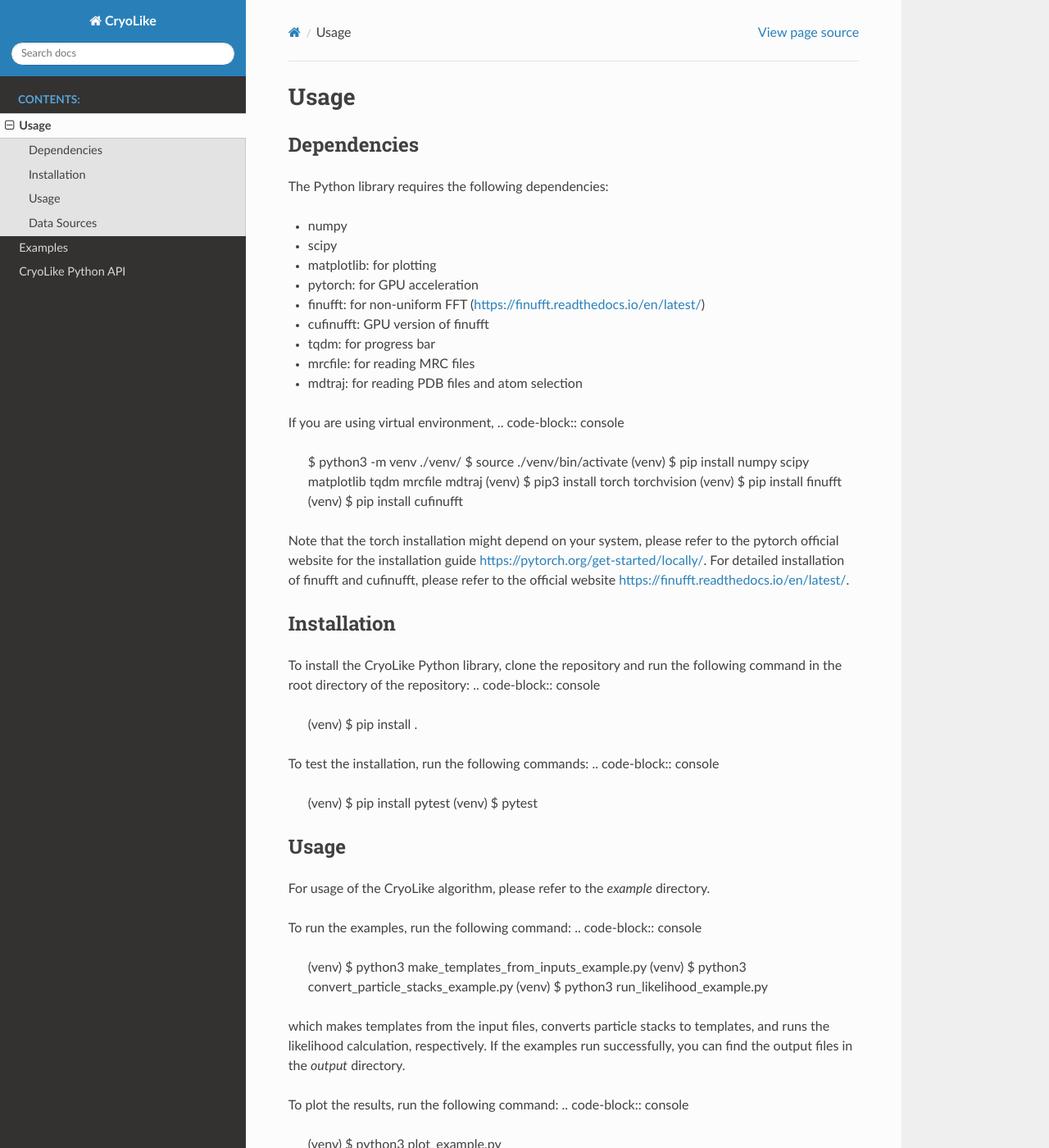
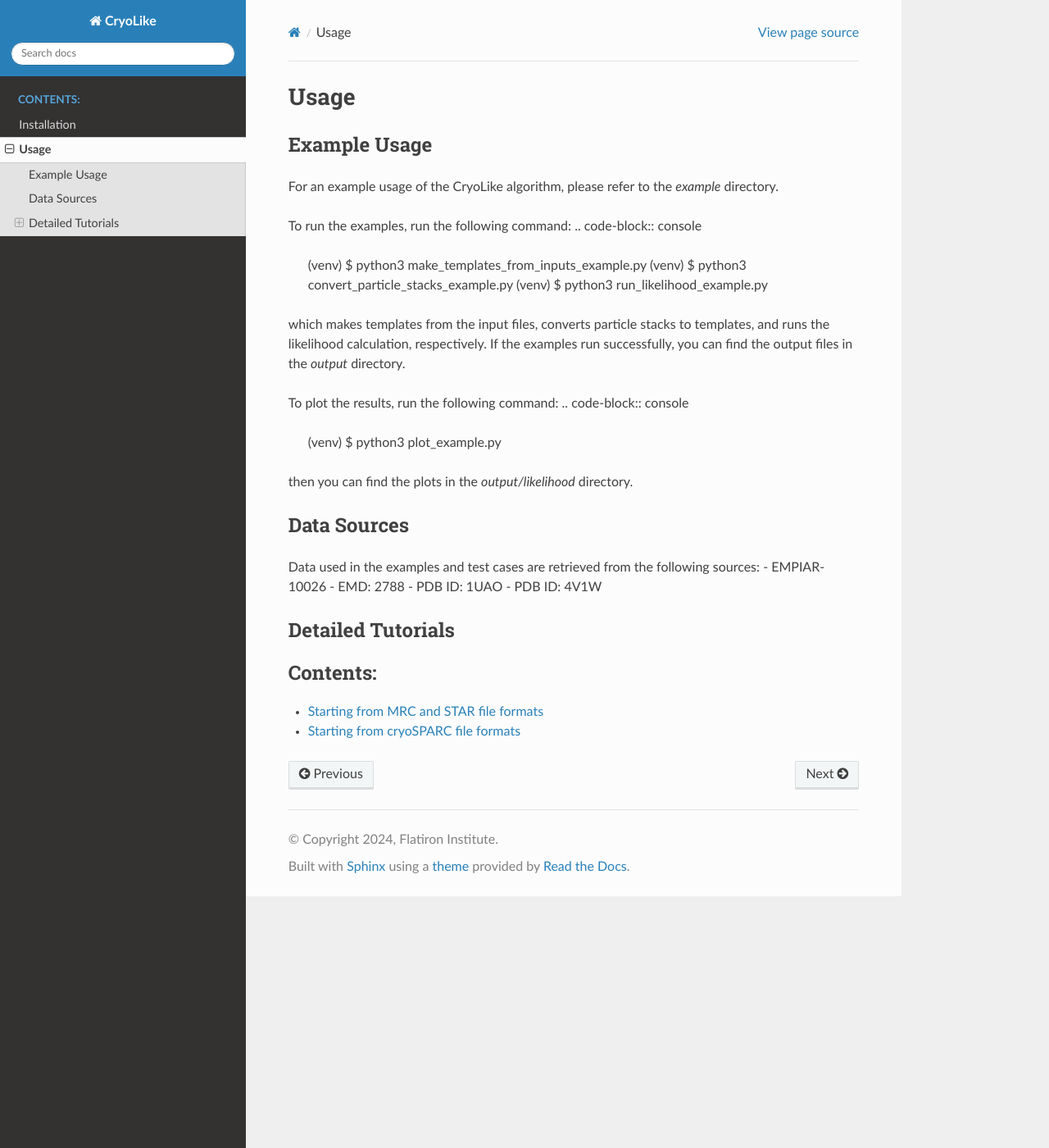
Before and after one commit to flatironinstitute/CryoLike, a Sphinx documentation site: the page built from docs/source/usage.rst, in a window 1280 px wide and 1400 px high. Shown: the whole window at 82% size. Built offline with Sphinx 7.4.7 and the Read the Docs theme 3.1.0, drawn with Linux system fonts in a browser that asks for light colours; pages that are not in the unit, such as notebooks, are missing from menus.

Commit message:
tutorial

```diff
--- /dev/null
+++ b/docs/source/tutorials/read_cryosparc_restack.rst
@@ -0,0 +1,3 @@
+
+
+.. what does restack mean? refer the CryoSPARC documentation--restack particles
--- a/docs/source/usage.rst
+++ b/docs/source/usage.rst
@@ -1,58 +1,12 @@
 Usage
 =====
 
-.. _dependencies:
-
-Dependencies
-------------
-
-The Python library requires the following dependencies:
-
-- numpy
-- scipy
-- matplotlib: for plotting
-- pytorch: for GPU acceleration
-- finufft: for non-uniform FFT (https://finufft.readthedocs.io/en/latest/)
-- cufinufft: GPU version of finufft
-- tqdm: for progress bar
-- mrcfile: for reading MRC files
-- mdtraj: for reading PDB files and atom selection
-
-If you are using virtual environment,
-.. code-block:: console
-
-   $ python3 -m venv ./venv/
-   $ source ./venv/bin/activate
-   (venv) $ pip install numpy scipy matplotlib tqdm mrcfile mdtraj
-   (venv) $ pip3 install torch torchvision
-   (venv) $ pip install finufft
-   (venv) $ pip install cufinufft
-
-Note that the torch installation might depend on your system, please refer to the pytorch official website for the installation guide https://pytorch.org/get-started/locally/.
-For detailed installation of finufft and cufinufft, please refer to the official website https://finufft.readthedocs.io/en/latest/.
-
-.. _installation:
-
-Installation
-------------
-
-To install the CryoLike Python library, clone the repository and run the following command in the root directory of the repository:
-.. code-block:: console
-
-   (venv) $ pip install .
-
-To test the installation, run the following commands:
-.. code-block:: console
-
-   (venv) $ pip install pytest
-   (venv) $ pytest
-
 .. _usage:
 
-Usage
+Example Usage
 ----------------
 
-For usage of the CryoLike algorithm, please refer to the `example` directory.
+For an example usage of the CryoLike algorithm, please refer to the `example` directory.
 
 To run the examples, run the following command:
 .. code-block:: console
@@ -70,13 +24,23 @@
 
 then you can find the plots in the `output/likelihood` directory.
 
+Data Sources
+---------------
+
 .. _data_sources:
-
-Data Sources
-------------
 
 Data used in the examples and test cases are retrieved from the following sources:
 - EMPIAR-10026
 - EMD: 2788
 - PDB ID: 1UAO
 - PDB ID: 4V1W
+
+Detailed Tutorials
+---------------------
+
+.. toctree::
+   :maxdepth: 2
+   :caption: Contents:
+
+   tutorials/read_star_file
+   tutorials/read_cryosparc_file
```
Also changed, not shown: docs/source/index.rst (+5 -4 lines), docs/source/installation.rst (added, +44 -0 lines), docs/source/tutorials/make_templates.rst (added, +58 -0 lines), docs/source/tutorials/read_cryosparc_file.rst (added, +10 -0 lines), docs/source/tutorials/read_star_file.rst (added, +10 -0 lines), docs/source/tutorials/run_likelihood.rst (added, +7 -0 lines).
